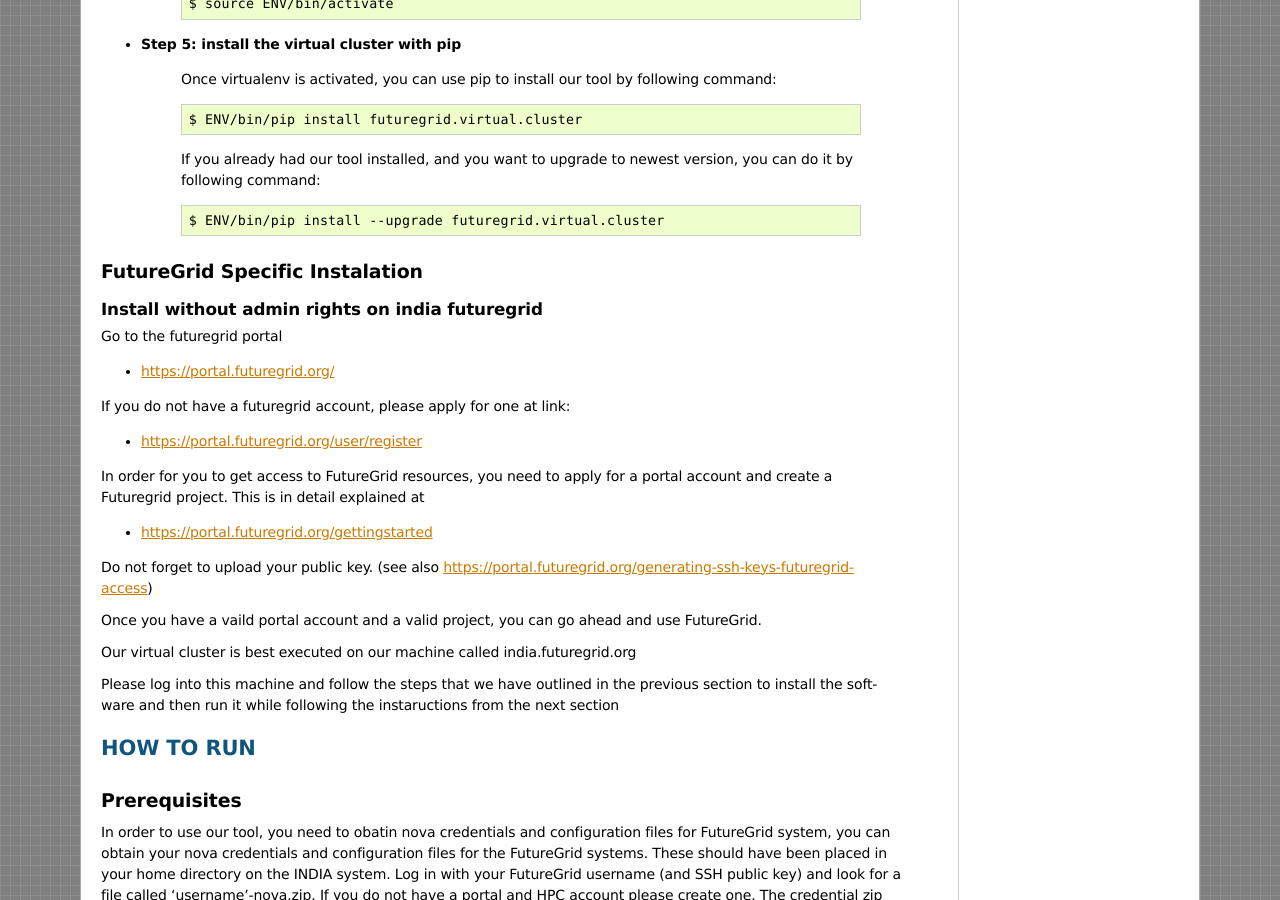
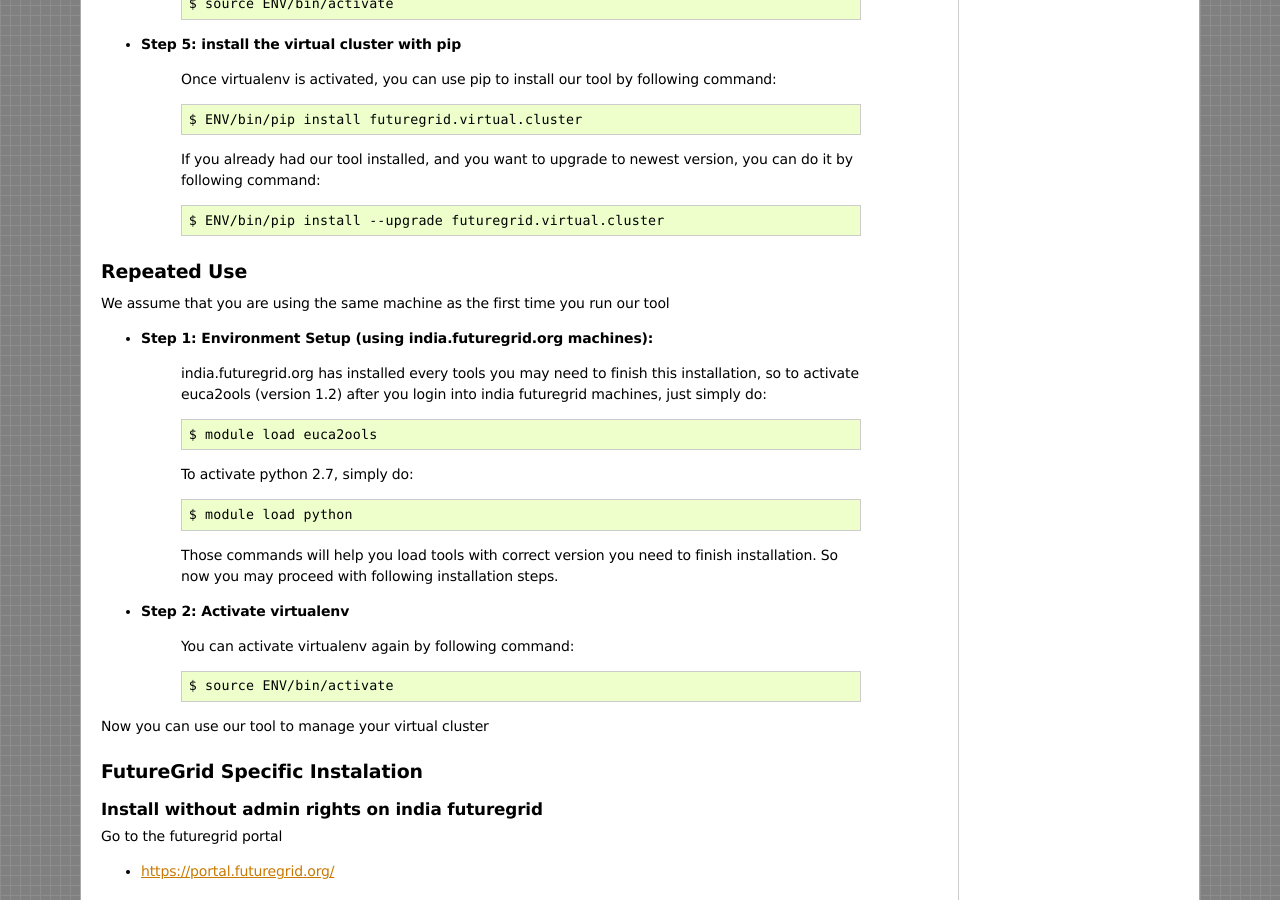
Before and after one commit to futuregrid/virtual-cluster, a Sphinx documentation site: the page built from doc/source/intro.rst, in a window 1280 px wide and 900 px high, scrolled down 1855 px. Built offline with Sphinx 7.4.7, drawn with Linux system fonts in a browser that asks for light colours; formulas are drawn with MathJax 3; pages that are not in the unit, such as notebooks, are missing from menus; some of the changed text lies outside the part shown.

Commit message:
Update doc/source/intro.rst

```diff
--- a/doc/source/intro.rst
+++ b/doc/source/intro.rst
@@ -38,7 +38,7 @@
 HOW TO INSTALL
 ==============
 
-Installation
+First Setup
 ------------
 
 We assume that yo do not have super user priviledges on the computer
@@ -115,6 +115,35 @@
 	.. note: For more information about virtualenv, you may see documentation of virtualenv at
 
 		* http://www.virtualenv.org/en/latest/index.html
+
+Repeated Use
+------------
+
+We assume that you are using the same machine as the first time you run our tool
+
+* **Step 1: Environment Setup (using india.futuregrid.org machines):**
+
+	india.futuregrid.org has installed every tools you may need to finish this
+	installation, so to activate euca2ools (version 1.2) after you login into
+	india futuregrid machines, just simply do::
+
+		$ module load euca2ools
+
+	To activate python 2.7, simply do::
+
+		$ module load python
+
+	Those commands will help you load tools with correct version you need
+	to finish installation. So now you may proceed with following
+	installation steps.
+
+* **Step 2: Activate virtualenv**
+
+	You can activate virtualenv again by following command::
+
+	    $ source ENV/bin/activate
+
+Now you can use our tool to manage your virtual cluster
 
 FutureGrid Specific Instalation
 -------------------------------
```
